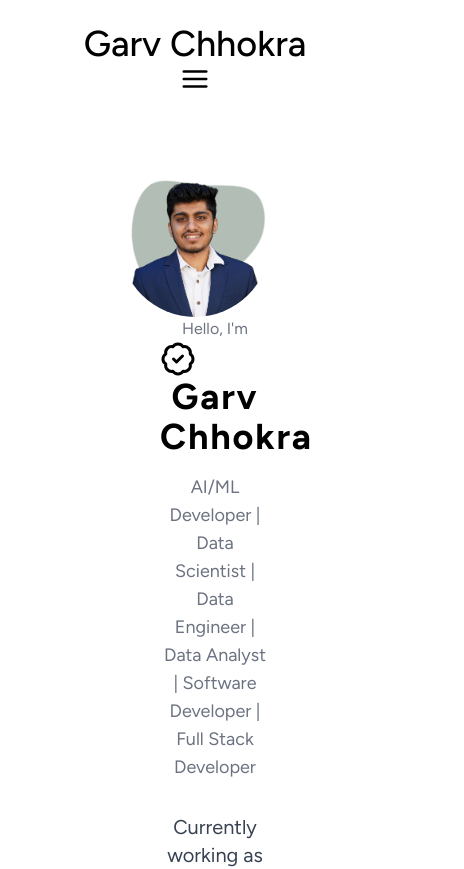
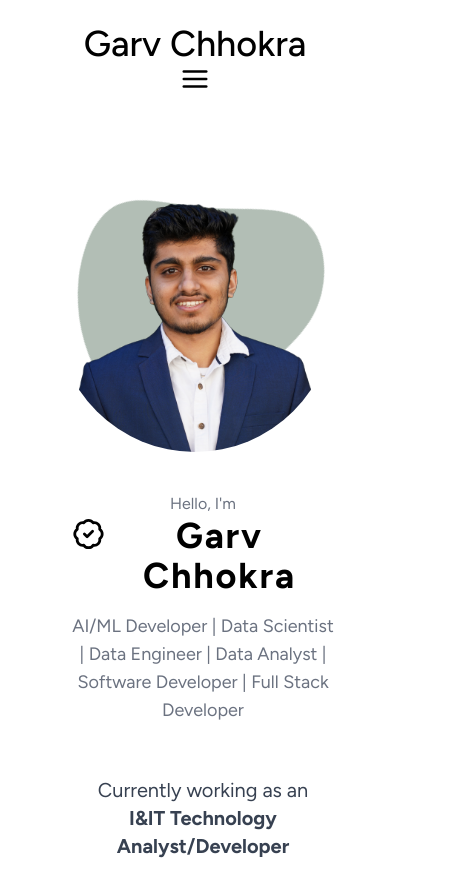
Before and after one commit to GarvChhokra/Garv-Portfolio, a Next.js app: page / in a window 390 px wide. Shown: the top 869 px of the page, 464 px wide, since content can reach past the window. Built offline with nearby package versions, Linux system fonts and the light colour scheme.

Commit message:
fixed responsive homepage

```diff
--- a/src/components/HomePage/index.tsx
+++ b/src/components/HomePage/index.tsx
@@ -3,11 +3,11 @@ import Info from "./info";
 
 const HomePage = () => {
   return (
-    <div className="xl:flex justify-center text-center xl:items-center p-10 mx-20">
+    <div className="xl:flex justify-center text-center xl:items-center md:items-center p-10 mx-4 sm:mx-10 lg:mx-20">
       <div className="relative">
-        <div className="absolute xl:top-16 lg:top-16 w-full z-0">
+        <div className="absolute xl:top-16 lg:top-16 sm:top-18 w-full z-0">
           <svg
-            className="xl:w-80 lg:w-80 md:w-80 animate-blob"
+            className="xl:w-80 lg:w-80 md:w-80 sm:w-80 animate-blob"
             viewBox="0 0 200 200"
             xmlns="http://www.w3.org/2000/svg"
           >
@@ -19,12 +19,12 @@ const HomePage = () => {
           </svg>
         </div>
         <img
-          className="rounded-full z-10 relative"
+          className="rounded-full z-10 relative mb-10"
           src="garv_profile.png"
           alt="Profile"
         />
       </div>
-      <div className="xl:flex sm:text-center sm:py-10 pl-10">
+      <div className="xl:flex flex-col sm:text-center sm:py-10 pl-4 sm:pl-10">
         <Info />
       </div>
     </div>
--- a/src/components/HomePage/info.tsx
+++ b/src/components/HomePage/info.tsx
@@ -26,12 +26,12 @@ const Info = () => {
   return (
     <div className="text-center xl:p-4 xl:w-3/4 mb-5">
       <p className="text-gray-500">Hello, I'm</p>
-      <h2 className="text-4xl font-bold tracking-wider md:flex md:justify-center"><LuBadgeCheck />Garv Chhokra</h2>
+      <h2 className="text-4xl font-bold tracking-wider flex justify-center"><LuBadgeCheck />Garv Chhokra</h2>
       <p className="text-gray-500 text-lg mt-4">
         AI/ML Developer | Data Scientist | Data Engineer | Data Analyst |
         Software Developer | Full Stack Developer
       </p>
-      <p className="text-gray-700 text-xl mt-8 xl:mt-16 md:p-5 justify-center sm:text-center">
+      <p className="text-gray-700 text-xl mt-8 xl:mt-16 p-5 sm:justify-center sm:text-center">
         Currently working as an <strong>I&IT Technology Analyst/Developer</strong>
       </p>
       <p className="text-gray-400 text-md">Based in Canada. </p>
```
